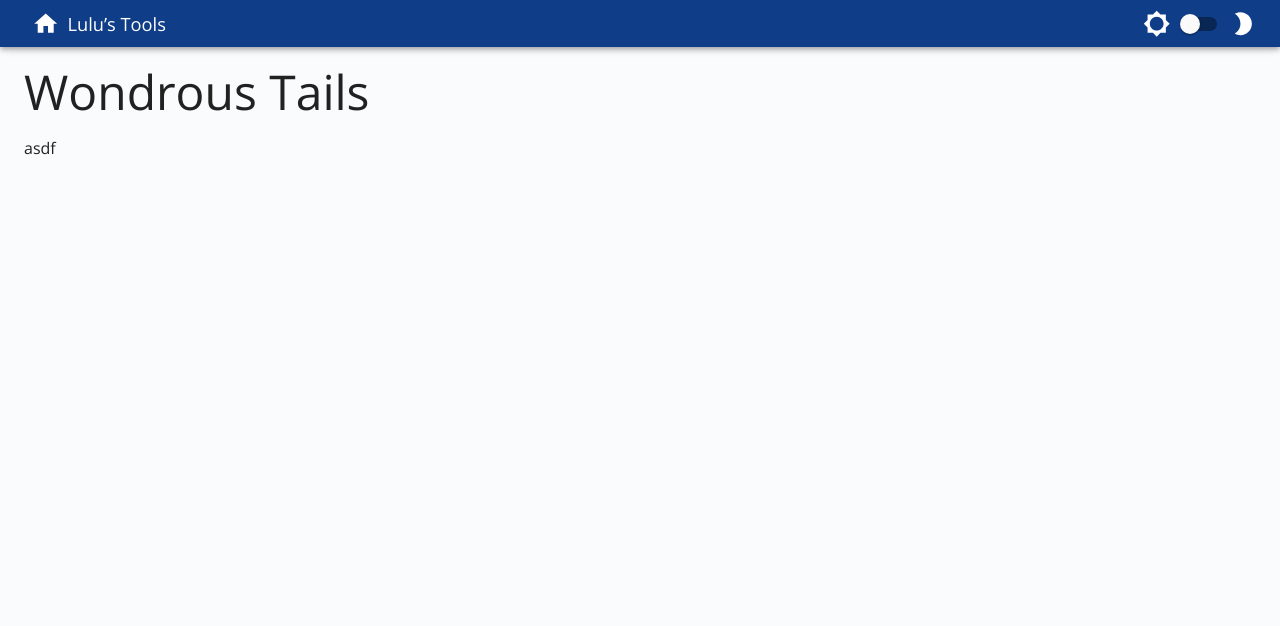
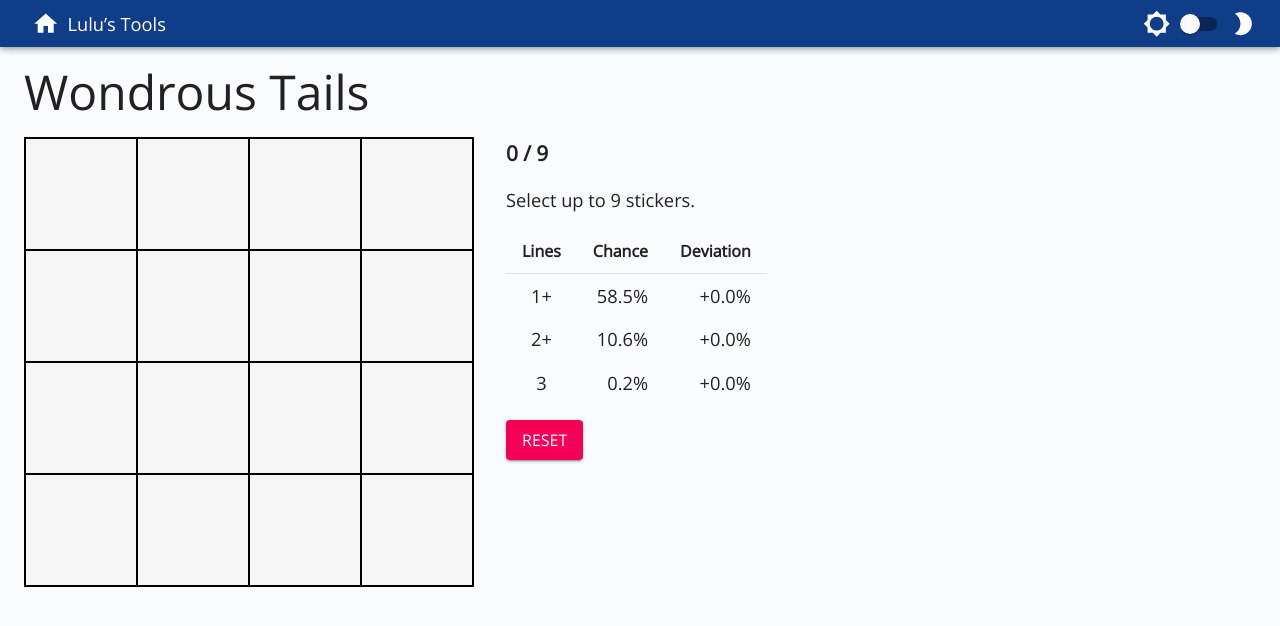
Before and after one commit to pillowfication/ffxiv, a Next.js app: page /wondrous-tails in a window 1280 px wide. Shown: the top 626 px of the page. Built offline with nearby package versions, Linux system fonts and the light colour scheme.

Commit message:
add calculator

```diff
--- a/pages/wondrous-tails.js
+++ b/pages/wondrous-tails.js
@@ -1,10 +1,11 @@
 import React from 'react'
 import Page from '../src/Page'
+import Calculator from '../src/wondrous-tails/Calculator'
 
 const WondrousTails = () => {
   return (
     <Page title='Wondrous Tails'>
-      asdf
+      <Calculator />
     </Page>
   )
 }
--- /dev/null
+++ b/src/wondrous-tails/Calculator.js
@@ -0,0 +1,149 @@
+import React, { useState } from 'react'
+import { makeStyles } from '@material-ui/core/styles'
+import Section from '../Section'
+import Typography from '@material-ui/core/Typography'
+import Grid from '@material-ui/core/Grid'
+import TableContainer from '@material-ui/core/TableContainer'
+import Table from '@material-ui/core/Table'
+import TableHead from '@material-ui/core/TableHead'
+import TableBody from '@material-ui/core/TableBody'
+import TableRow from '@material-ui/core/TableRow'
+import TableCell from '@material-ui/core/TableCell'
+import Button from '@material-ui/core/Button'
+import CalculatorCell from './CalculatorCell'
+import calculateProbabilities from './calculate-probabilities'
+
+const PROB_1_LINES = 6688 / 11440
+const PROB_2_LINES = 1208 / 11440
+const PROB_3_LINES = 24 / 11440
+
+const useStyles = makeStyles((theme) => ({
+  gridShrink: {
+    textAlign: 'center',
+    [theme.breakpoints.up('md')]: {
+      flex: '0 0 auto'
+    }
+  },
+  gridGrow: {
+    [theme.breakpoints.up('md')]: {
+      flex: '1 1 0px'
+    }
+  },
+  cellsContainer: {
+    display: 'inline-block',
+    borderCollapse: 'collapse',
+    borderSpacing: 0,
+    border: theme.palette.type === 'dark' ? '1px solid gray' : '1px solid black',
+    '& td': {
+      padding: 0,
+      lineHeight: 0
+    }
+  },
+  probabilities: {
+    marginBottom: theme.spacing(2),
+    '& table': {
+      width: 'initial',
+      '& thead, & tbody': {
+        background: 'none'
+      },
+      '& th': {
+        padding: theme.spacing(1, 2)
+      },
+      '& td': {
+        padding: theme.spacing(1, 2),
+        border: 0
+      }
+    }
+  }
+}))
+
+function toPercent (val) {
+  return <Typography>{(val * 100).toFixed(1) + '%'}</Typography>
+}
+
+function toDeviationPercent (val) {
+  const string = (val >= 0 ? '+' : '') + (val * 100).toFixed(1) + '%'
+  const color = val > 0 ? 'green' : val < 0 ? 'red' : undefined
+  return <Typography style={{ color }}>{string}</Typography>
+}
+
+const Calculator = () => {
+  const [board, setBoard] = useState(Array(16).fill(false))
+  const classes = useStyles()
+  const { lines1, lines2, lines3, total } = calculateProbabilities(board)
+  const filledCells = board.filter((x) => x).length
+
+  const toggleCell = (index) => {
+    const newBoard = board.slice()
+    newBoard[index] = !board[index]
+    setBoard(newBoard)
+  }
+
+  const handleClickReset = (event) => {
+    setBoard(Array(16).fill(false))
+  }
+
+  return (
+    <Section>
+      <Grid container spacing={4}>
+        <Grid item xs={12} className={classes.gridShrink}>
+          <TableContainer>
+            <table className={classes.cellsContainer}>
+              <tbody>
+                {[[0, 1, 2, 3], [4, 5, 6, 7], [8, 9, 10, 11], [12, 13, 14, 15]].map((row, rowIndex) =>
+                  <tr key={rowIndex}>
+                    {row.map((cellIndex) =>
+                      <td key={cellIndex}>
+                        <CalculatorCell
+                          selected={board[cellIndex]}
+                          onSelect={toggleCell.bind(null, cellIndex)}
+                        />
+                      </td>
+                    )}
+                  </tr>
+                )}
+              </tbody>
+            </table>
+          </TableContainer>
+        </Grid>
+        <Grid item xs={12} className={classes.gridGrow}>
+          <Typography variant='h6' paragraph>{filledCells} / 9</Typography>
+          {filledCells <= 9
+            ? <Typography paragraph>Select up to 9 stickers.</Typography>
+            : <Typography paragraph>Too many cells have been filled!</Typography>}
+          <TableContainer className={classes.probabilities}>
+            <Table>
+              <TableHead>
+                <TableRow>
+                  <TableCell>Lines</TableCell>
+                  <TableCell>Chance</TableCell>
+                  <TableCell>Deviation</TableCell>
+                </TableRow>
+              </TableHead>
+              <TableBody>
+                <TableRow>
+                  <TableCell align='center'><Typography>1+</Typography></TableCell>
+                  <TableCell align='right'>{toPercent(lines1 / total)}</TableCell>
+                  <TableCell align='right'>{toDeviationPercent(lines1 / total - PROB_1_LINES)}</TableCell>
+                </TableRow>
+                <TableRow>
+                  <TableCell align='center'><Typography>2+</Typography></TableCell>
+                  <TableCell align='right'>{toPercent(lines2 / total)}</TableCell>
+                  <TableCell align='right'>{toDeviationPercent(lines2 / total - PROB_2_LINES)}</TableCell>
+                </TableRow>
+                <TableRow>
+                  <TableCell align='center'><Typography>3</Typography></TableCell>
+                  <TableCell align='right'>{toPercent(lines3 / total)}</TableCell>
+                  <TableCell align='right'>{toDeviationPercent(lines3 / total - PROB_3_LINES)}</TableCell>
+                </TableRow>
+              </TableBody>
+            </Table>
+          </TableContainer>
+          <Button variant='contained' color='secondary' onClick={handleClickReset}>Reset</Button>
+        </Grid>
+      </Grid>
+    </Section>
+  )
+}
+
+export default Calculator
--- /dev/null
+++ b/src/wondrous-tails/CalculatorCell.js
@@ -0,0 +1,42 @@
+import React from 'react'
+import { makeStyles } from '@material-ui/core/styles'
+import cn from 'classnames'
+import PropTypes from 'prop-types'
+import { fade } from '@material-ui/core/styles/colorManipulator'
+
+const useStyles = makeStyles((theme) => ({
+  cell: {
+    display: 'inline-block',
+    width: '5em',
+    height: '5em',
+    backgroundColor: theme.palette.type === 'dark' ? theme.palette.grey[900] : theme.palette.grey[100],
+    border: theme.palette.type === 'dark' ? '1px solid gray' : '1px solid black',
+    borderRadius: 0,
+    [theme.breakpoints.up('md')]: {
+      width: '7em',
+      height: '7em'
+    },
+    cursor: 'pointer'
+  },
+  selected: {
+    backgroundColor: fade(theme.palette.primary.main, theme.palette.type === 'dark' ? 0.8 : 0.6)
+  }
+}))
+
+const CalculatorCell = ({ selected, onSelect }) => {
+  const classes = useStyles()
+
+  return (
+    <div
+      className={cn(classes.cell, selected && classes.selected)}
+      onClick={onSelect}
+    />
+  )
+}
+
+CalculatorCell.propTypes = {
+  selected: PropTypes.bool,
+  onSelect: PropTypes.func.isRequired
+}
+
+export default CalculatorCell
--- /dev/null
+++ b/src/wondrous-tails/calculate-probabilities.js
@@ -0,0 +1,60 @@
+const LINES = [
+  [0, 1, 2, 3],
+  [4, 5, 6, 7],
+  [8, 9, 10, 11],
+  [12, 13, 14, 15],
+  [0, 4, 8, 12],
+  [1, 5, 9, 13],
+  [2, 6, 10, 14],
+  [3, 7, 11, 15],
+  [0, 5, 10, 15],
+  [3, 6, 9, 12]
+]
+
+function countLines (board) {
+  let count = 0
+  for (const line of LINES) {
+    if (board[line[0]] && board[line[1]] && board[line[2]] && board[line[3]]) {
+      ++count
+    }
+  }
+  return count
+}
+
+function choose (set, count) {
+  if (count >= set.length) {
+    return [set.slice()]
+  } else if (count === 0) {
+    return [[]]
+  } else {
+    return [
+      ...choose(set.slice(1), count - 1).map(x => [set[0], ...x]),
+      ...choose(set.slice(1), count)
+    ]
+  }
+}
+
+function calculateProbabilities (board) {
+  const emptyIndices = Array(16).fill().map((_, index) => index).filter(index => !board[index])
+  const possibleBoards = choose(emptyIndices, Math.max(emptyIndices.length - 7, 0)).map(empties => {
+    const newBoard = board.slice()
+    for (const index of empties) {
+      newBoard[index] = true
+    }
+    return newBoard
+  })
+
+  const buckets = [0, 0, 0, 0]
+  for (const possibleBoard of possibleBoards) {
+    ++buckets[Math.min(countLines(possibleBoard), 3)]
+  }
+
+  return {
+    lines1: buckets[1] + buckets[2] + buckets[3],
+    lines2: buckets[2] + buckets[3],
+    lines3: buckets[3],
+    total: possibleBoards.length
+  }
+}
+
+module.exports = calculateProbabilities
```
